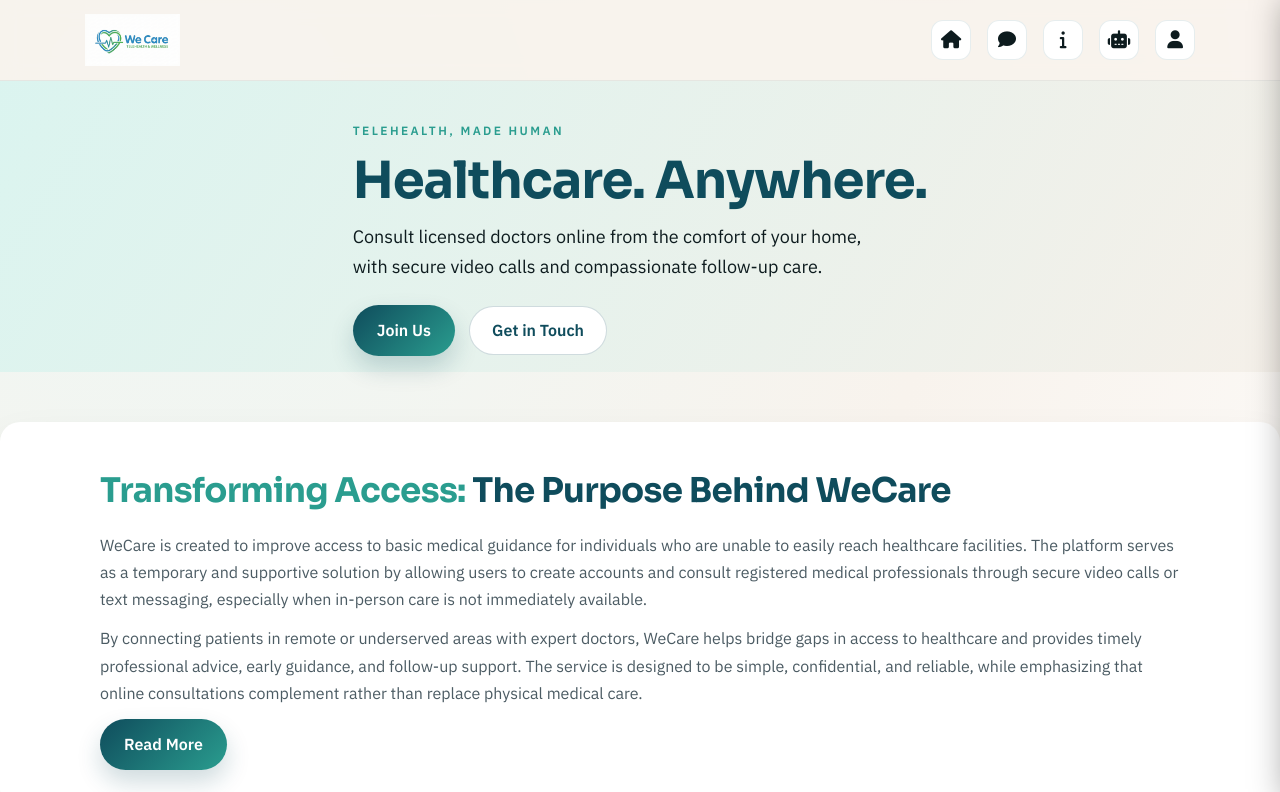
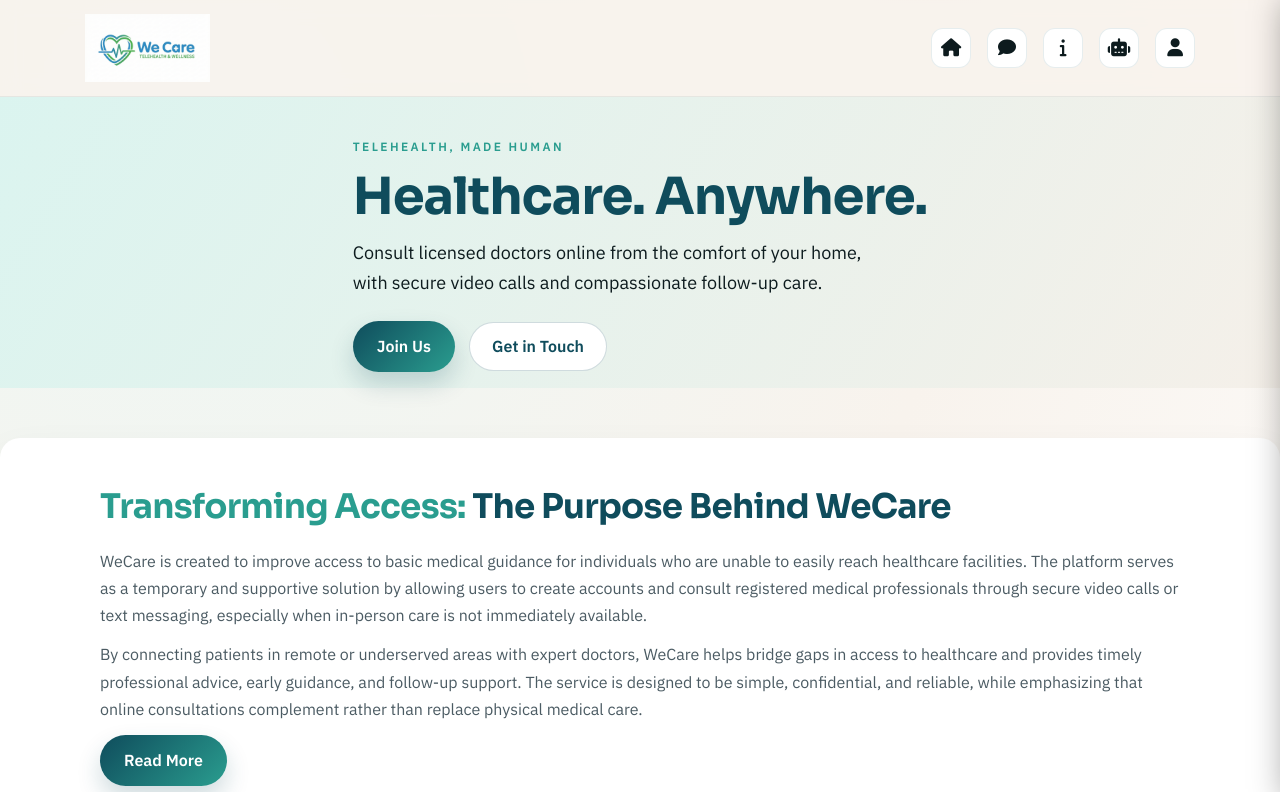
Before and after one commit to adverse-stack/telemedicine-app, a website: page public/index.html in a window 1280 px wide. Shown: the top 792 px of the page. Drawn offline with Linux system fonts and the light colour scheme.

Commit message:
larger logo

```diff
--- a/public/style.css
+++ b/public/style.css
@@ -70,7 +70,7 @@ p {
 }
 
 .brand img {
-  height: 52px;
+  height: 68px;
   width: auto;
   display: block;
 }
```
